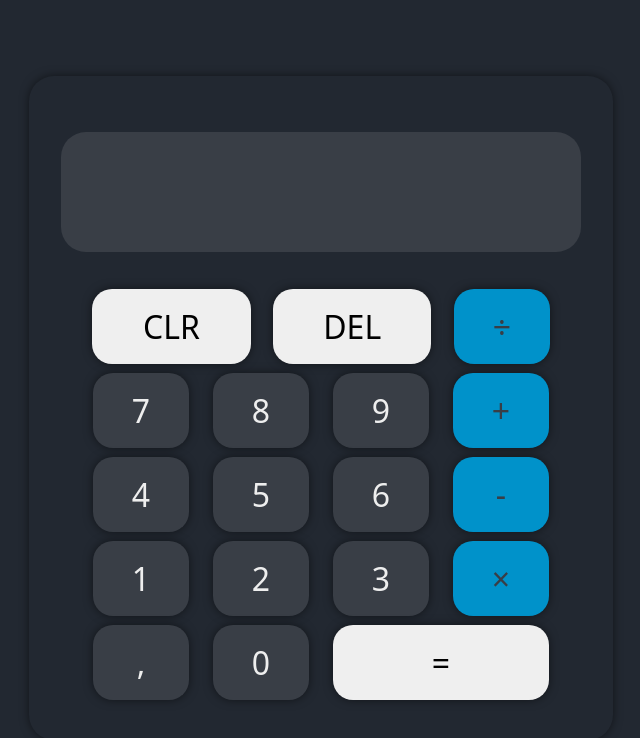
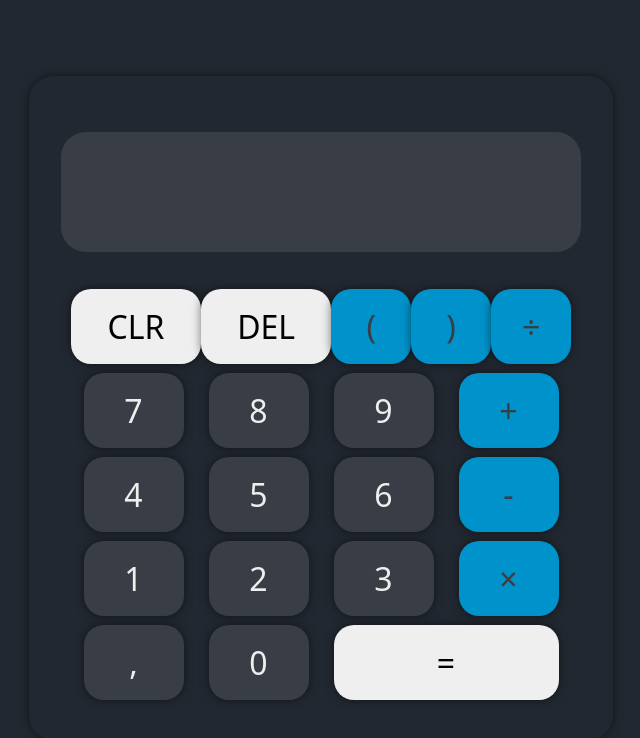
Before and after one commit to Slyvred/TP-Calculatrice, a plain HTML site: page index.html in a window 1280 px wide. Shown: the whole page, without its empty margins (327-967 px from the left). Drawn offline with Linux system fonts and the light colour scheme.

Commit message:
ajout parenthèses (margin à corriger)

```diff
--- a/index.html
+++ b/index.html
@@ -19,11 +19,13 @@
         <h3 id="result">
         </h3>
       </div>
+
       <div class="btnContainer">
         <span class="btnRow">
           <input type="button" value="CLR" class="clear" onclick="reset()" />
           <input type="button" value="DEL" class="del" onclick="del()" />
-
+          <input type="button" value="(" class="operator" onclick="addToList('(')" />
+          <input type="button" value=")" class="operator" onclick="addToList(')')" />
           <!-- Opérateur -->
           <input
             type="button"
--- a/style.css
+++ b/style.css
@@ -75,7 +75,7 @@ body {
 }
 
 .btnRow {
-  width: 480px;
+  width: 500px;
   height: 75px;
   position: relative;
   display: flex;
```
